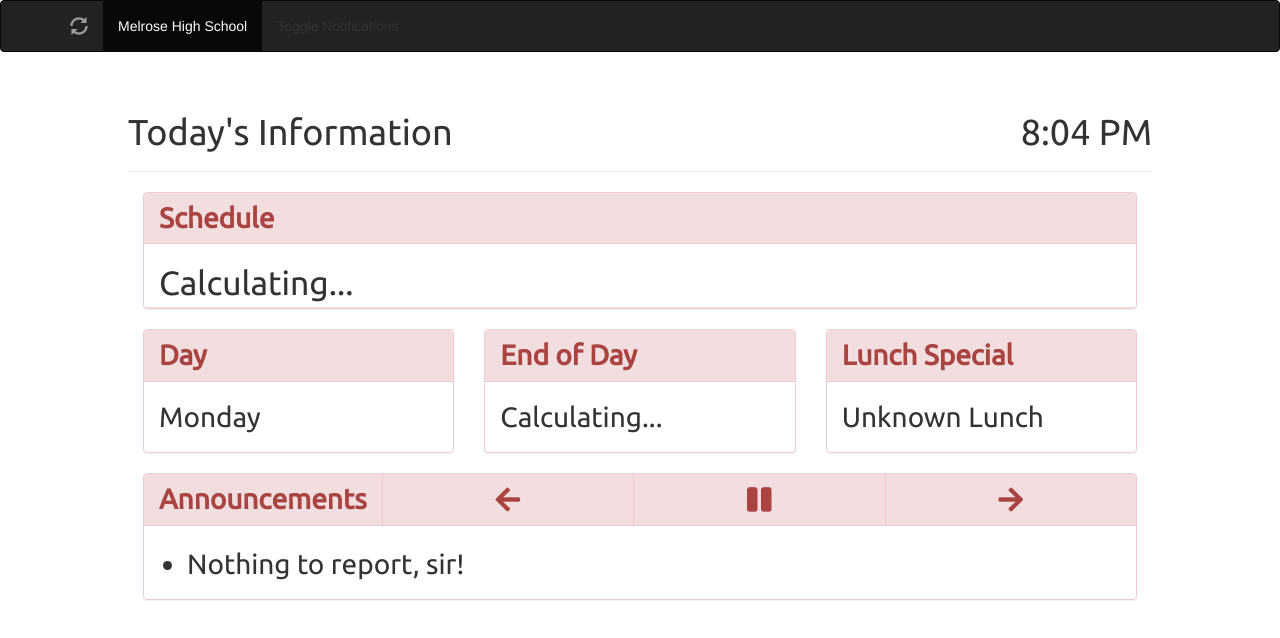
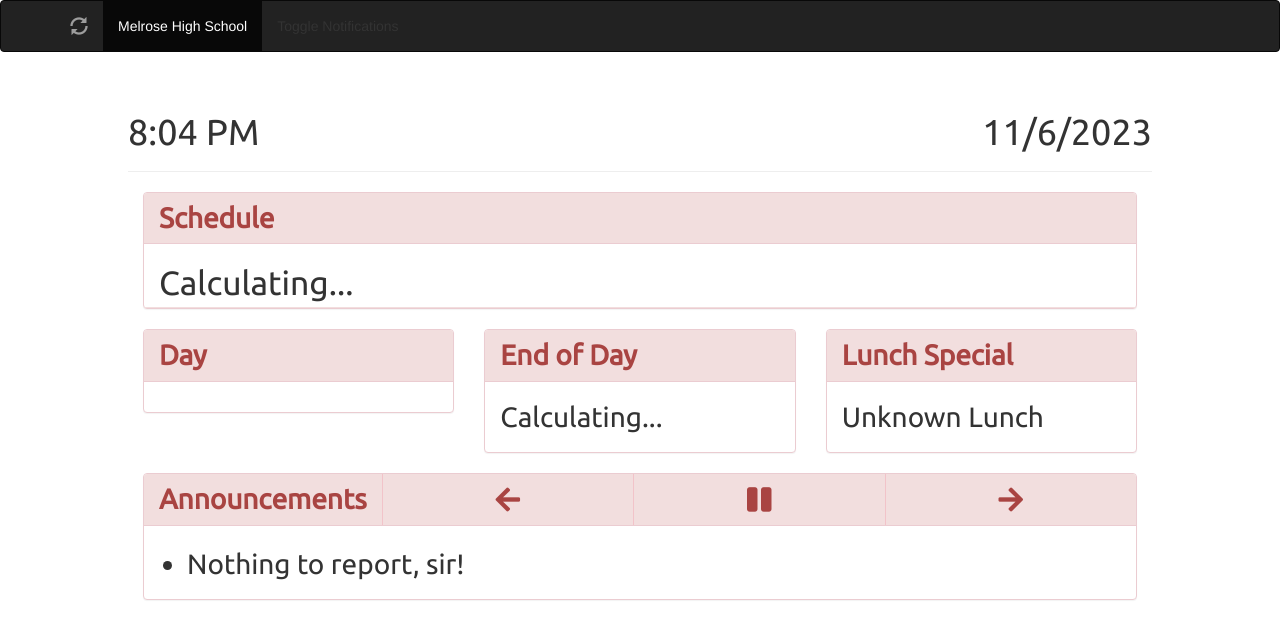
Before and after one commit to omist123/OLC-TV, a plain HTML site: page index.html in a window 1280 px wide. Drawn offline with nearby package versions, Linux system fonts and the light colour scheme; a web font is replaced by a local one.

Commit message:
time and date v2

```diff
--- a/index.html
+++ b/index.html
@@ -50,8 +50,8 @@
 
 
     <div class="page-header">
-    	<h1>Today's Information</h1>
     	<h1 id="time"></h1>
+    	<h1 id="date"></h1>
     </div>
 
 
--- a/main.js
+++ b/main.js
@@ -1,8 +1,9 @@
 function getCurrentDate() {
     var currentDate = new Date();
-    var options = { weekday: 'long' };
-    var dayOfWeek = currentDate.toLocaleDateString('en-US', options);
-    document.getElementById('day').innerHTML = dayOfWeek;
+    const month = currentDate.getMonth() +1;
+    const dayOfMonth = currentDate.getDate();
+    const getYear = currentDate.getFullYear();
+    document.getElementById("date").innerHTML = month + "/" + dayOfMonth + "/" + getYear;
 }
 getCurrentDate();
 function getCurrentTimeIn12HourFormat() {
```
